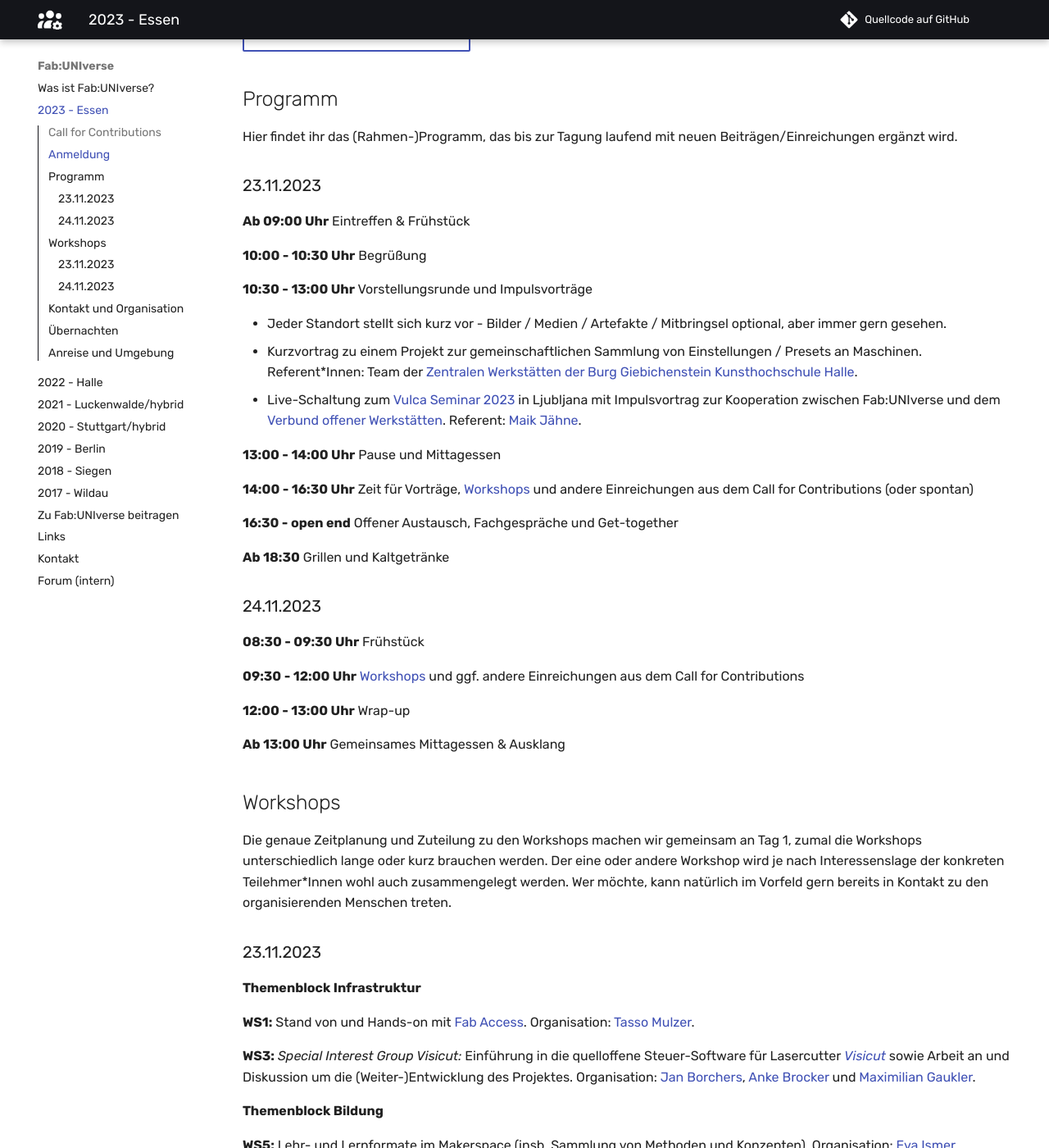
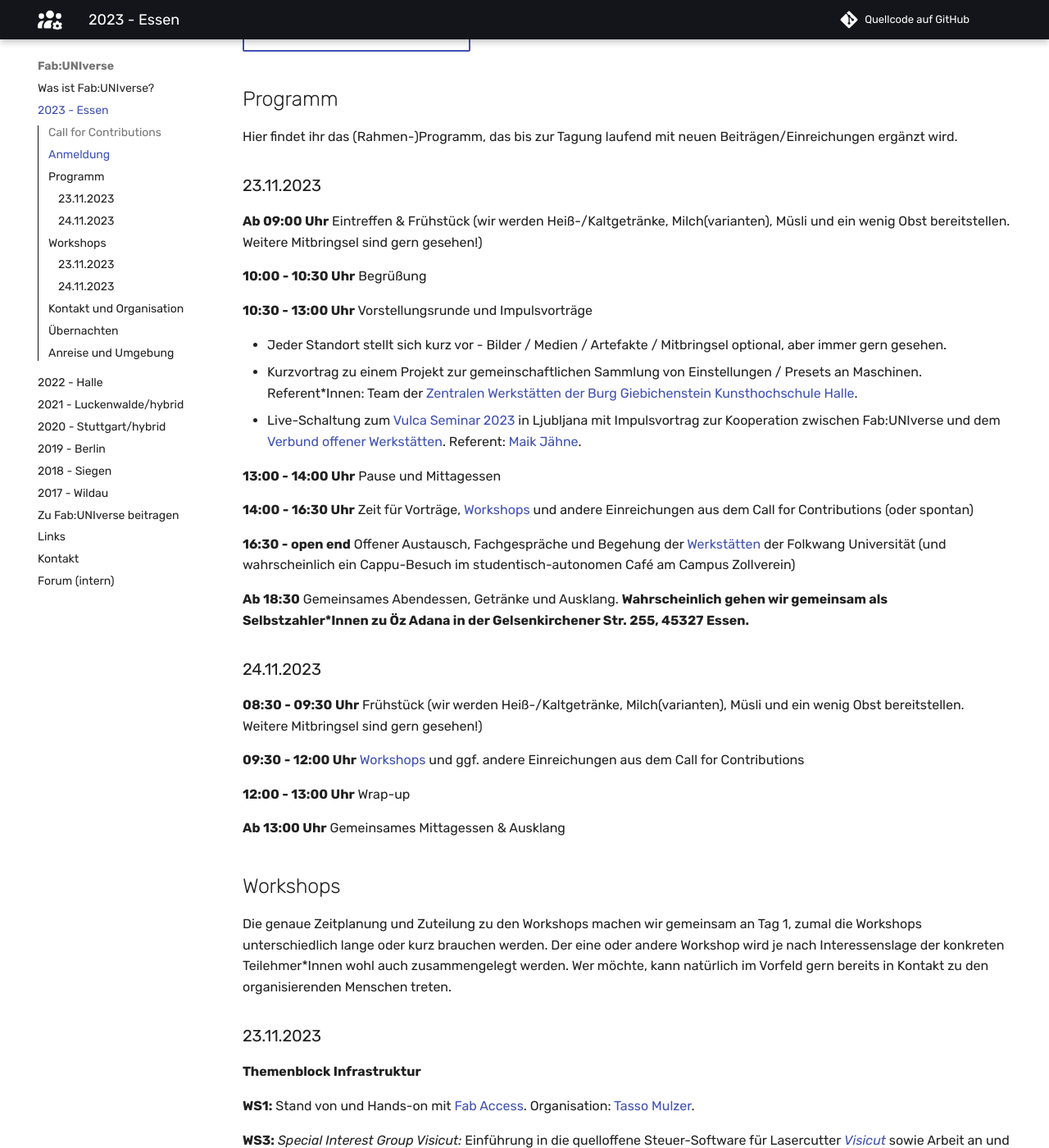
Before and after one commit to fabuniverse/website, an MkDocs documentation site: the page built from docs/2023.md, in a window 1280 px wide and 1400 px high, scrolled down 695 px. Shown: the whole window at 82% size. Built offline with MkDocs 1.6.1 and Material for MkDocs 9.7.7, drawn with Linux system fonts in a browser that asks for light colours; comment, search, counter and statistics services are not loaded.

Commit message:
Update 2023.md

```diff
--- a/docs/2023.md
+++ b/docs/2023.md
@@ -32,7 +32,7 @@ Hier findet ihr das (Rahmen-)Programm, das bis zur Tagung laufend mit neuen Beit
 
 ### 23.11.2023
 
-**Ab 09:00 Uhr**		Eintreffen & Frühstück
+**Ab 09:00 Uhr**		Eintreffen & Frühstück (wir werden Heiß-/Kaltgetränke, Milch(varianten), Müsli und ein wenig Obst bereitstellen. Weitere Mitbringsel sind gern gesehen!)
 
 **10:00 - 10:30 Uhr**   Begrüßung
 
@@ -46,14 +46,14 @@ Hier findet ihr das (Rahmen-)Programm, das bis zur Tagung laufend mit neuen Beit
 
 **14:00 - 16:30 Uhr**	Zeit für Vorträge, [Workshops](#workshops) und andere Einreichungen aus dem Call for Contributions (oder spontan)
 
-**16:30 - open end**    Offener Austausch, Fachgespräche und Get-together
+**16:30 - open end**    Offener Austausch, Fachgespräche und Begehung der [Werkstätten](https://id.folkwang-uni.de/werkstatten/) der Folkwang Universität (und wahrscheinlich ein Cappu-Besuch im studentisch-autonomen Café am Campus Zollverein)
 
-**Ab 18:30**            Grillen und Kaltgetränke
+**Ab 18:30**            Gemeinsames Abendessen, Getränke und Ausklang. **Wahrscheinlich gehen wir gemeinsam als Selbstzahler\*Innen zu Öz Adana in der Gelsenkirchener Str. 255, 45327 Essen.**
 
 
 ### 24.11.2023
 
-**08:30 - 09:30 Uhr**	Frühstück
+**08:30 - 09:30 Uhr**	Frühstück (wir werden Heiß-/Kaltgetränke, Milch(varianten), Müsli und ein wenig Obst bereitstellen. Weitere Mitbringsel sind gern gesehen!)
 
 **09:30 - 12:00 Uhr**	[Workshops](#workshops) und ggf. andere Einreichungen aus dem Call for Contributions
 
```
